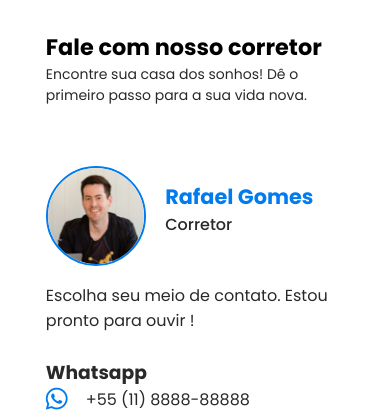
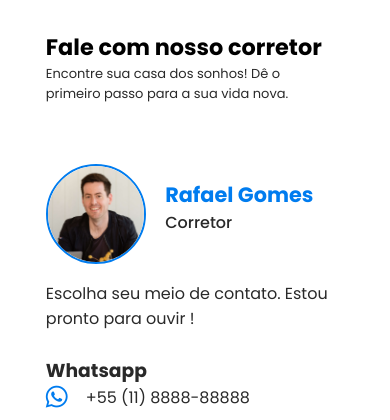
Before and after one commit to pauloovitorr/desafioimobibrasil, a PHP site: page / in a window 390 px wide. Shown: the top 420 px of the page. Run offline with PHP 8.4, Linux system fonts and the light colour scheme.

Commit message:
Inicio de responsividade

```diff
--- a/css/style.css
+++ b/css/style.css
@@ -201,7 +201,7 @@ h1{
         width: 90%;
     }
     #frase p{
-        font-size: 14px
+        font-size: 13px
     }
 
     .img_casas img{
```
